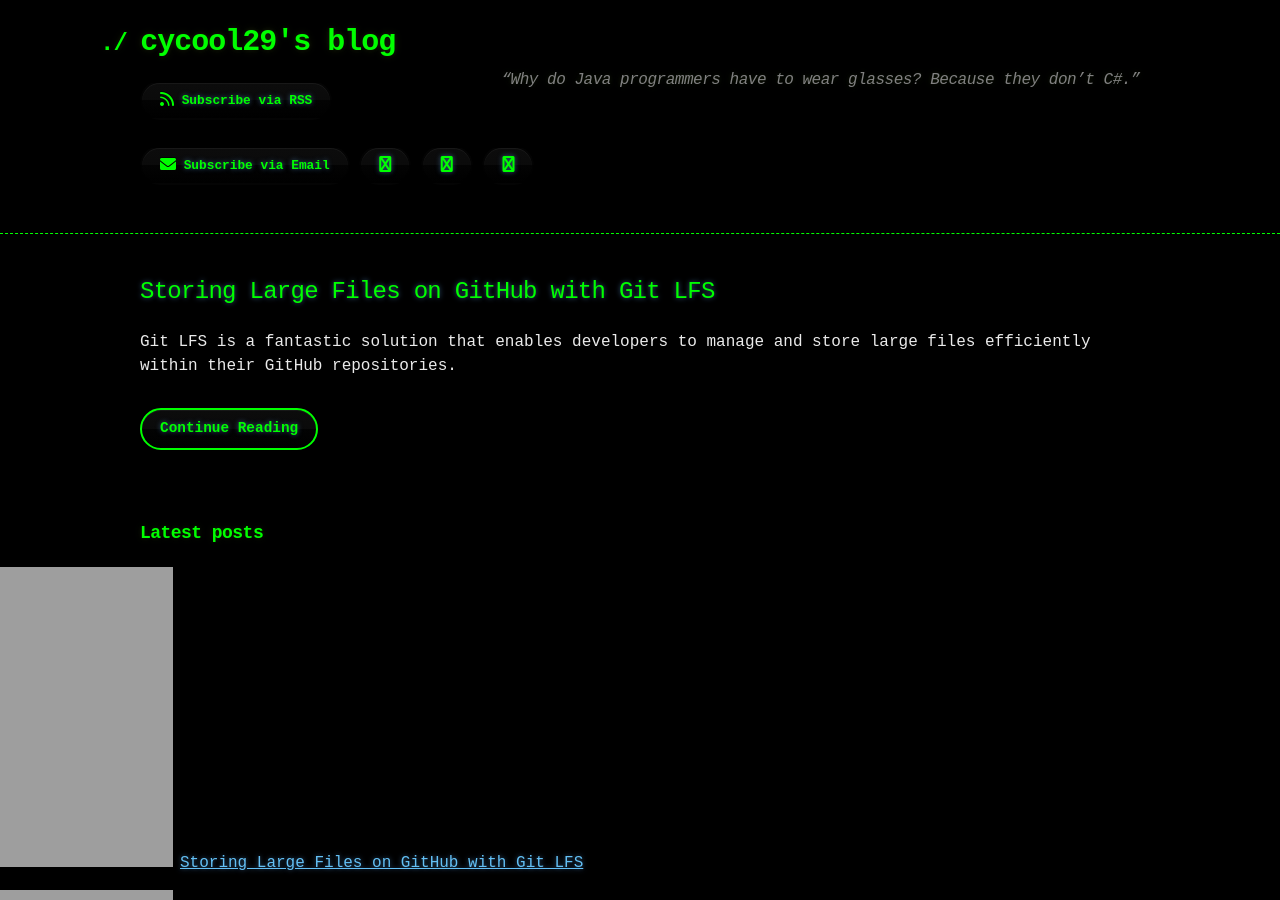
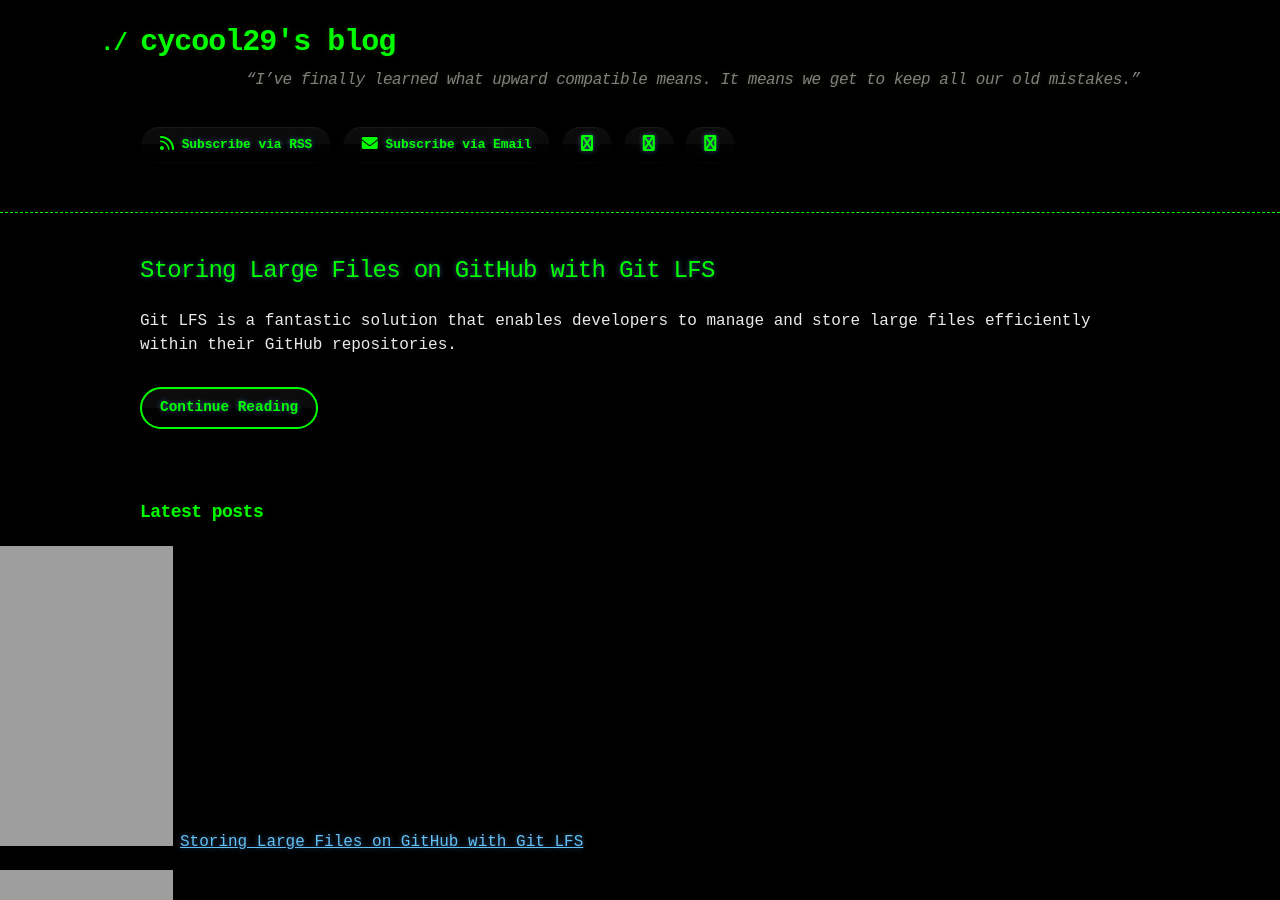
Before and after one commit to cycool29/cycool29.github.io, a Jekyll site: the page built from index.md, in a window 1280 px wide and 900 px high. Built offline with Jekyll 4.4.1, drawn with Linux system fonts in a browser that asks for light colours; a style sheet for code colours, icons or effects is not loaded.

Commit message:
Update quotes

```diff
--- a/_config.yml
+++ b/_config.yml
@@ -1,5 +1,5 @@
 title: cycool29's blog
-description: "“Why do Java programmers have to wear glasses? Because they don’t C#.” "
+description: "“I’ve finally learned what upward compatible means. It means we get to keep all our old mistakes.” "
 bio: A high school student. Intermediate in Python, Git, Bash. Learning JavaScript. He/Him. "
 author: cycool29
 url: https://cycool29.github.io
```
